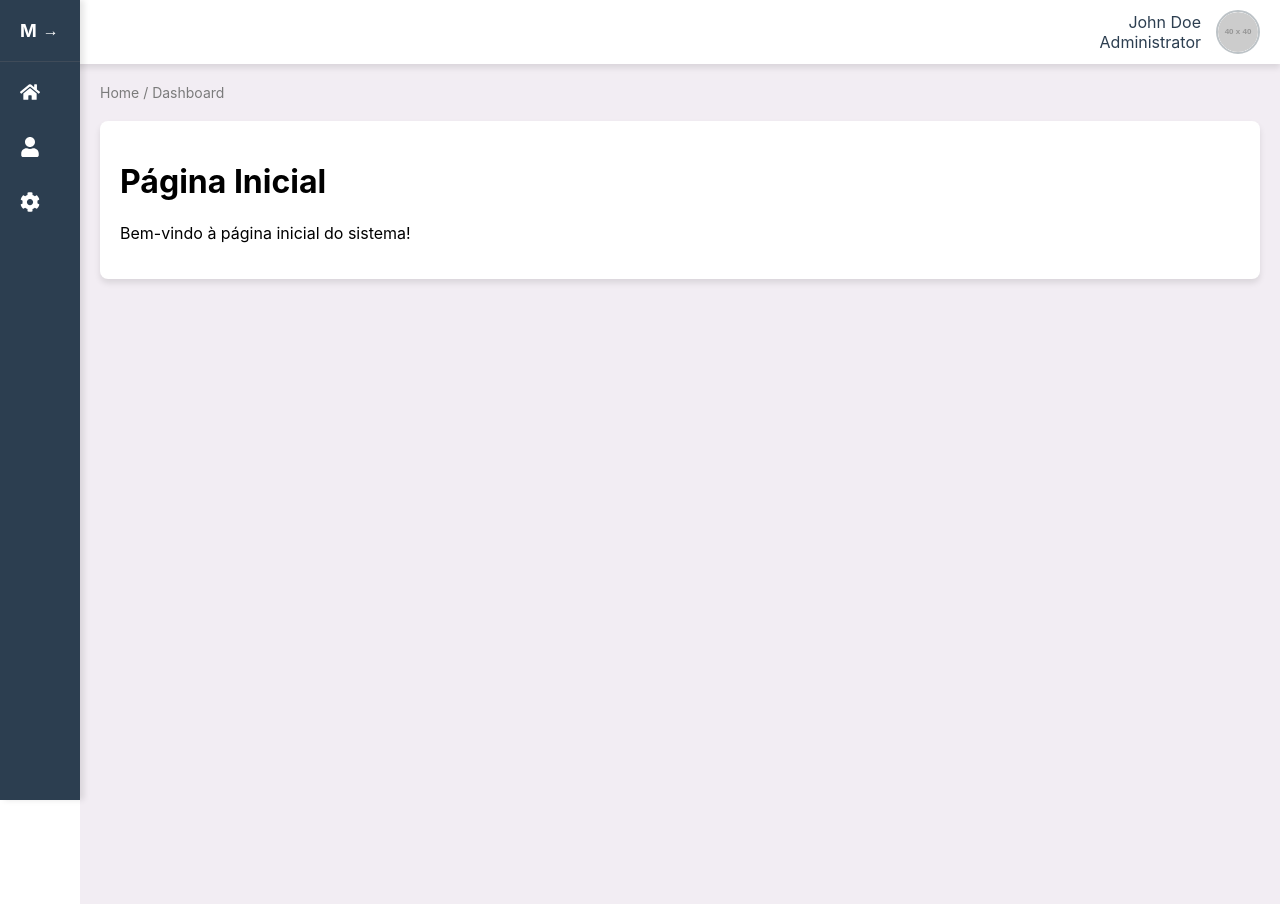
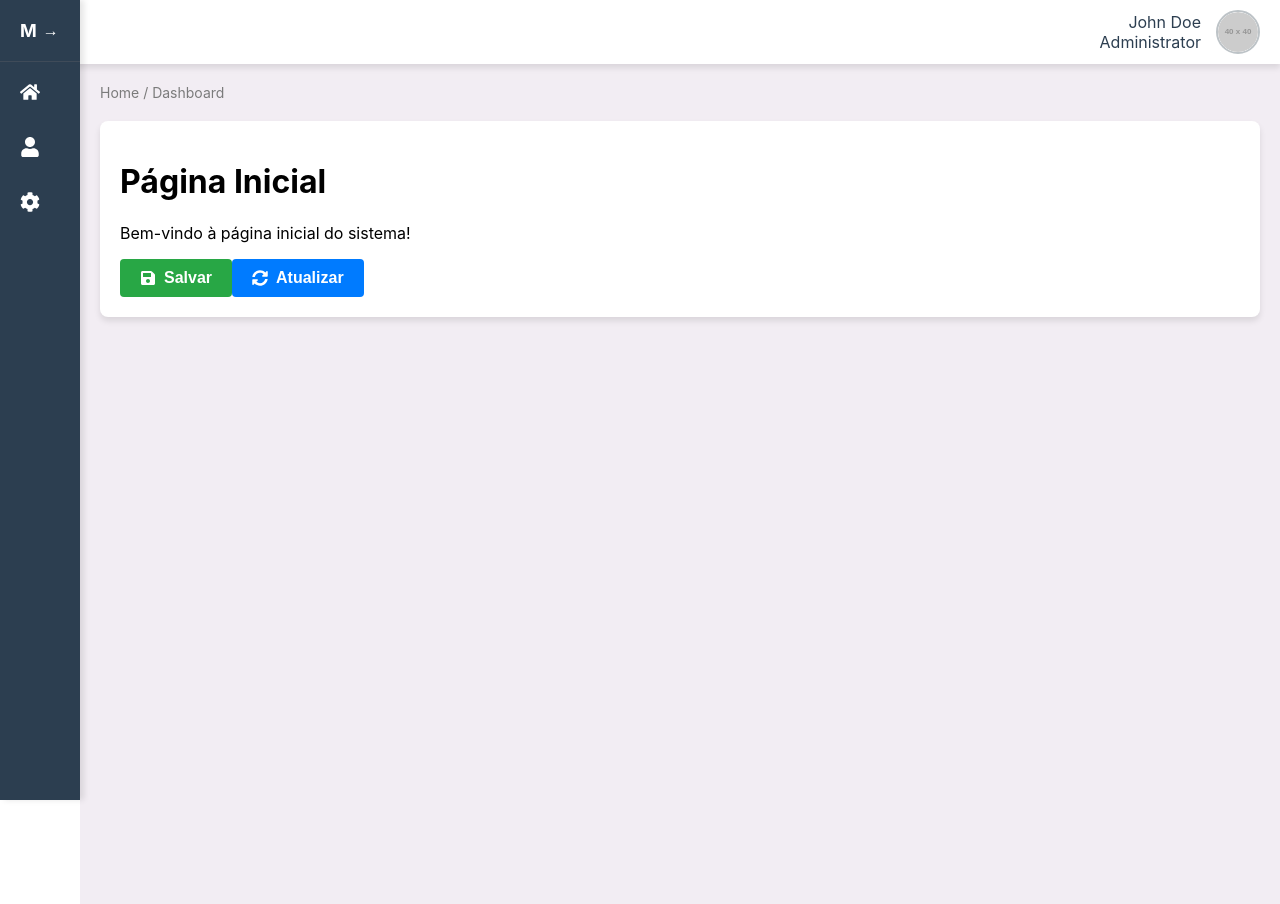
Before and after one commit to maurofidelis/freakit, a React (Create React App) app: page / in a window 1280 px wide. Built offline with nearby package versions, Linux system fonts and the light colour scheme.

Commit message:
Componetizando Botões

```diff
--- a/package.json
+++ b/package.json
@@ -19,7 +19,8 @@
     "start": "react-scripts start",
     "build": "react-scripts build",
     "test": "react-scripts test",
-    "eject": "react-scripts eject"
+    "eject": "react-scripts eject",
+    "generate-form": "node ./form-generator/generate-form.js"
   },
   "eslintConfig": {
     "extends": [
--- /dev/null
+++ b/src/components/Buttons/SaveButton.jsx
@@ -0,0 +1,47 @@
+import React from 'react';
+import PropTypes from 'prop-types';
+import { FaSave } from 'react-icons/fa';
+import { Button } from './SaveButton.styles';
+
+const SaveButton = ({ label, onClick, isLoading, disabled }) => (
+  <Button onClick={onClick} disabled={isLoading || disabled}>
+    {isLoading ? (
+      <svg
+        xmlns="http://www.w3.org/2000/svg"
+        width="20"
+        height="20"
+        fill="currentColor"
+        viewBox="0 0 16 16"
+      >
+        <path d="M8 3a5 5 0 1 0 0 10A5 5 0 0 0 8 3Zm-7 5a7 7 0 1 1 14 0A7 7 0 0 1 1 8Z">
+          <animateTransform
+            attributeName="transform"
+            type="rotate"
+            from="0 8 8"
+            to="360 8 8"
+            dur="1s"
+            repeatCount="indefinite"
+          />
+        </path>
+      </svg>
+    ) : (
+      <FaSave style={{ marginRight: '8px' }} />
+    )}
+    {label || 'Salvar'}
+  </Button>
+);
+
+SaveButton.propTypes = {
+  label: PropTypes.string,
+  onClick: PropTypes.func.isRequired,
+  isLoading: PropTypes.bool,
+  disabled: PropTypes.bool,
+};
+
+SaveButton.defaultProps = {
+  label: 'Salvar',
+  isLoading: false,
+  disabled: false,
+};
+
+export default SaveButton;
--- /dev/null
+++ b/src/components/Buttons/SaveButton.styles.js
@@ -0,0 +1,29 @@
+import styled from 'styled-components';
+
+export const Button = styled.button`
+  display: inline-flex;
+  align-items: center;
+  justify-content: center;
+  background: #28a745;
+  color: #fff;
+  font-size: 16px;
+  font-weight: 600;
+  padding: 10px 20px;
+  border: none;
+  border-radius: 4px;
+  cursor: pointer;
+  transition: background-color 0.3s ease;
+
+  &:hover {
+    background: #218838;
+  }
+
+  &:disabled {
+    background: #6c757d;
+    cursor: not-allowed;
+  }
+
+  svg {
+    margin-right: 8px;
+  }
+`;
--- /dev/null
+++ b/src/components/Buttons/UpdateButton.jsx
@@ -0,0 +1,47 @@
+import React from 'react';
+import PropTypes from 'prop-types';
+import { FaSyncAlt } from 'react-icons/fa';
+import { Button } from './UpdateButton.styles';
+
+const UpdateButton = ({ label, onClick, isLoading, disabled }) => (
+  <Button onClick={onClick} disabled={isLoading || disabled}>
+    {isLoading ? (
+      <svg
+        xmlns="http://www.w3.org/2000/svg"
+        width="20"
+        height="20"
+        fill="currentColor"
+        viewBox="0 0 16 16"
+      >
+        <path d="M8 3a5 5 0 1 0 0 10A5 5 0 0 0 8 3Zm-7 5a7 7 0 1 1 14 0A7 7 0 0 1 1 8Z">
+          <animateTransform
+            attributeName="transform"
+            type="rotate"
+            from="0 8 8"
+            to="360 8 8"
+            dur="1s"
+            repeatCount="indefinite"
+          />
+        </path>
+      </svg>
+    ) : (
+      <FaSyncAlt style={{ marginRight: '8px' }} />
+    )}
+    {label || 'Atualizar'}
+  </Button>
+);
+
+UpdateButton.propTypes = {
+  label: PropTypes.string,
+  onClick: PropTypes.func.isRequired,
+  isLoading: PropTypes.bool,
+  disabled: PropTypes.bool,
+};
+
+UpdateButton.defaultProps = {
+  label: 'Atualizar',
+  isLoading: false,
+  disabled: false,
+};
+
+export default UpdateButton;
--- /dev/null
+++ b/src/components/Buttons/UpdateButton.styles.js
@@ -0,0 +1,29 @@
+import styled from 'styled-components';
+
+export const Button = styled.button`
+  display: inline-flex;
+  align-items: center;
+  justify-content: center;
+  background: #007bff;
+  color: #fff;
+  font-size: 16px;
+  font-weight: 600;
+  padding: 10px 20px;
+  border: none;
+  border-radius: 4px;
+  cursor: pointer;
+  transition: background-color 0.3s ease;
+
+  &:hover {
+    background: #0056b3;
+  }
+
+  &:disabled {
+    background: #6c757d;
+    cursor: not-allowed;
+  }
+
+  svg {
+    margin-right: 8px;
+  }
+`;
--- a/src/pages/HomePage.js
+++ b/src/pages/HomePage.js
@@ -1,10 +1,14 @@
 import React from "react";
+import SaveButton from "../components/Buttons/SaveButton";
+import UpdateButton from "../components/Buttons/UpdateButton";
 
 const HomePage = () => {
   return (
     <div>
       <h1>Página Inicial</h1>
       <p>Bem-vindo à página inicial do sistema!</p>
+      <SaveButton />
+      <UpdateButton />
     </div>
   );
 };
```
Also changed, not shown: 1 other file (tests, documents, lock files or other folders).
